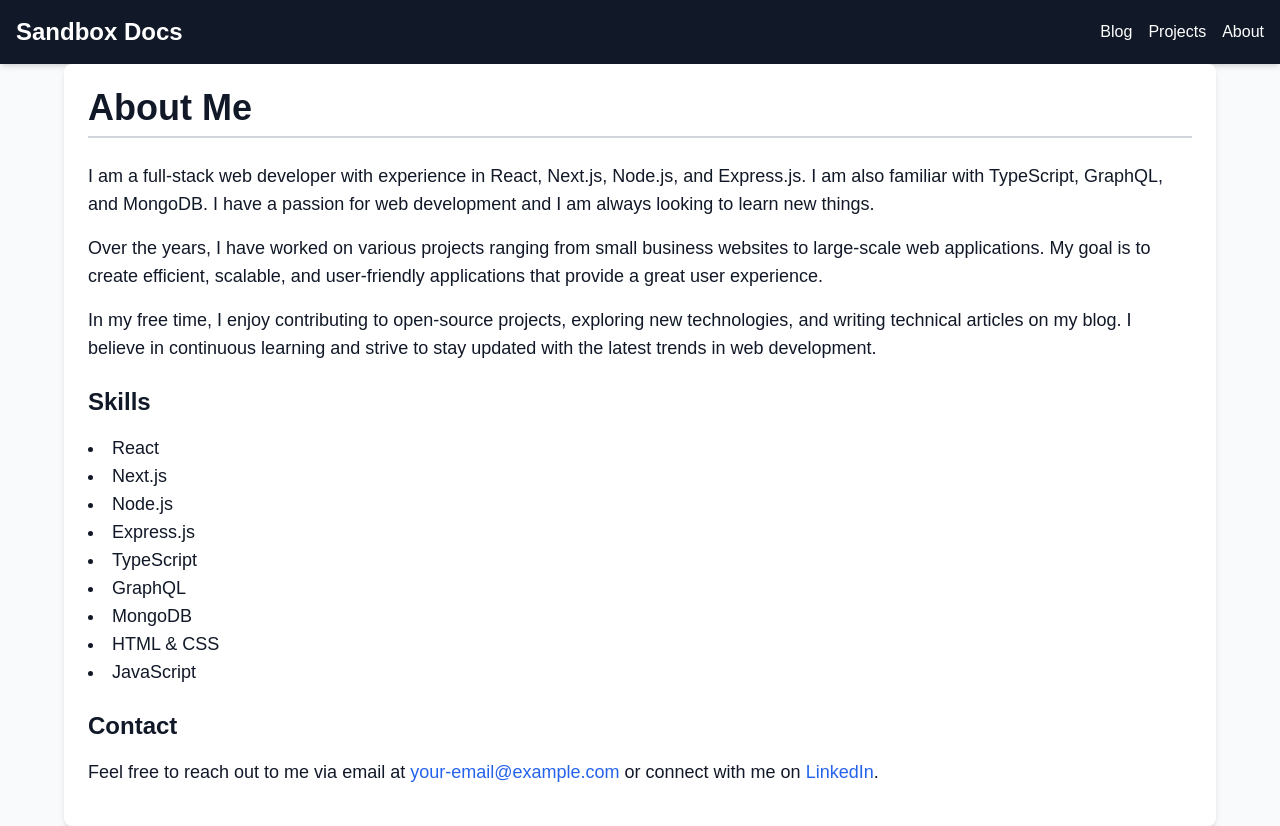
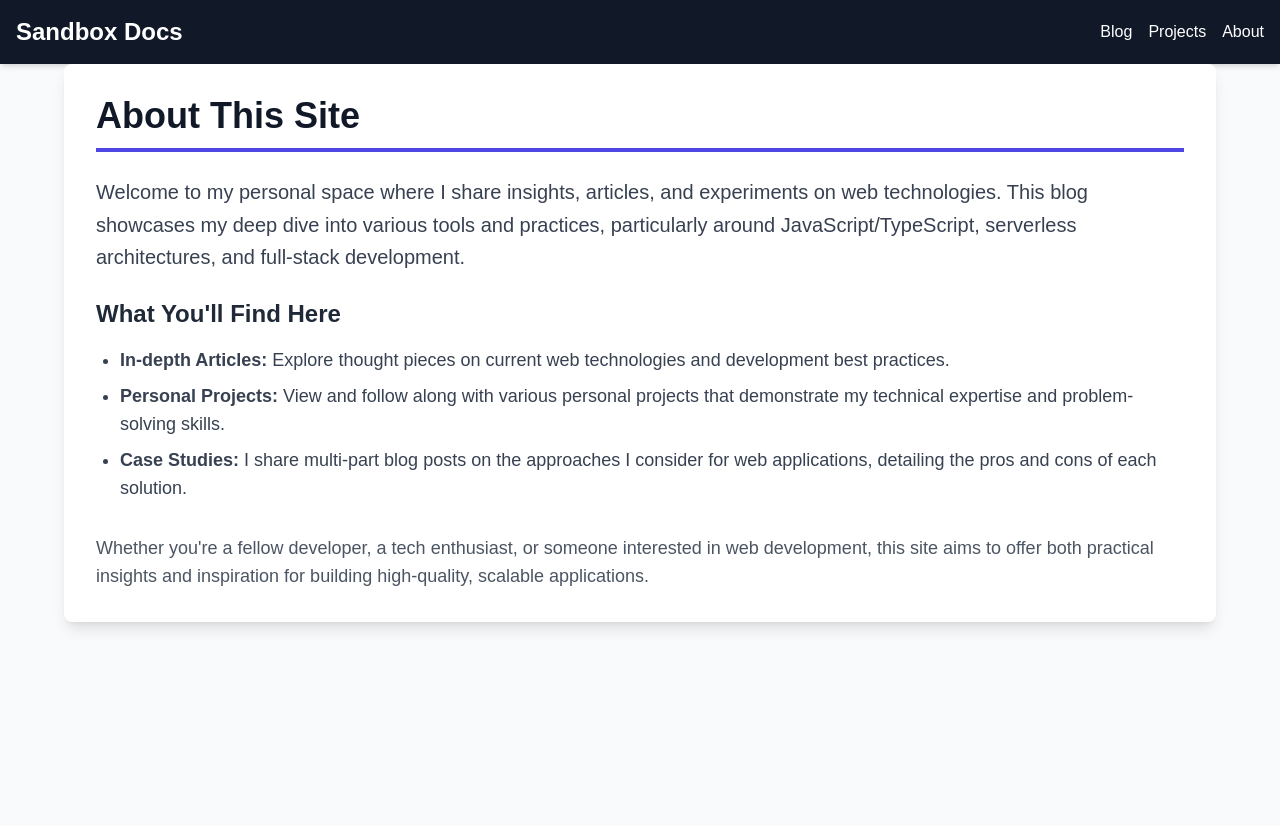
Before and after one commit to danmee10/blog-nextJS, a Next.js app: page /about in a window 1280 px wide. After the commit the page ends 800 px from the top, so only its background shows below. Built offline with nearby package versions, Linux system fonts and the light colour scheme.

Commit message:
about me -> about this site

```diff
--- a/src/app/about/page.tsx
+++ b/src/app/about/page.tsx
@@ -1,56 +1,44 @@
 export default function AboutMePage() {
   return (
-    <div className="max-w-6xl mx-auto p-6 bg-white shadow-md rounded-lg">
-      <h3 className="text-4xl font-bold mb-6 border-b-2 border-gray-300 pb-2">
-        About Me
+    <div className="max-w-6xl mx-auto p-8 bg-white shadow-lg rounded-lg">
+      <h3 className="text-4xl font-semibold mb-6 border-b-4 border-indigo-600 pb-3">
+        About This Site
       </h3>
-      <p className="text-lg mb-4">
-        I am a full-stack web developer with experience in React, Next.js,
-        Node.js, and Express.js. I am also familiar with TypeScript, GraphQL,
-        and MongoDB. I have a passion for web development and I am always
-        looking to learn new things.
+
+      <p className="text-xl mb-6 leading-relaxed text-gray-700">
+        Welcome to my personal space where I share insights, articles, and
+        experiments on web technologies. This blog showcases my deep dive into
+        various tools and practices, particularly around JavaScript/TypeScript,
+        serverless architectures, and full-stack development.
       </p>
-      <p className="text-lg mb-4">
-        Over the years, I have worked on various projects ranging from small
-        business websites to large-scale web applications. My goal is to create
-        efficient, scalable, and user-friendly applications that provide a great
-        user experience.
-      </p>
-      <p className="text-lg mb-4">
-        In my free time, I enjoy contributing to open-source projects, exploring
-        new technologies, and writing technical articles on my blog. I believe
-        in continuous learning and strive to stay updated with the latest trends
-        in web development.
-      </p>
-      <h4 className="text-2xl font-bold mt-6 mb-4">Skills</h4>
-      <ul className="list-disc list-inside text-lg mb-4">
-        <li>React</li>
-        <li>Next.js</li>
-        <li>Node.js</li>
-        <li>Express.js</li>
-        <li>TypeScript</li>
-        <li>GraphQL</li>
-        <li>MongoDB</li>
-        <li>HTML & CSS</li>
-        <li>JavaScript</li>
-      </ul>
-      <h4 className="text-2xl font-bold mt-6 mb-4">Contact</h4>
-      <p className="text-lg mb-4">
-        Feel free to reach out to me via email at{" "}
-        <a
-          href="mailto:your-email@example.com"
-          className="text-blue-600 hover:underline"
-        >
-          your-email@example.com
-        </a>{" "}
-        or connect with me on{" "}
-        <a
-          href="https://www.linkedin.com/in/your-profile"
-          className="text-blue-600 hover:underline"
-        >
-          LinkedIn
-        </a>
-        .
+
+      <div className="mb-8">
+        <h4 className="text-2xl font-semibold text-gray-800 mb-4">
+          What You'll Find Here
+        </h4>
+        <ul className="list-disc pl-6 space-y-2 text-gray-700 text-lg">
+          <li>
+            <strong>In-depth Articles:</strong> Explore thought pieces on
+            current web technologies and development best practices.
+          </li>
+          <li>
+            <strong>Personal Projects:</strong> View and follow along with
+            various personal projects that demonstrate my technical expertise
+            and problem-solving skills.
+          </li>
+          <li>
+            <strong>Case Studies:</strong> I share multi-part blog posts on the
+            approaches I consider for web applications, detailing the pros and
+            cons of each solution.
+          </li>
+        </ul>
+      </div>
+
+      <p className="text-lg text-gray-600">
+        Whether you're a fellow developer, a tech enthusiast, or someone
+        interested in web development, this site aims to offer both practical
+        insights and inspiration for building high-quality, scalable
+        applications.
       </p>
     </div>
   );
```
